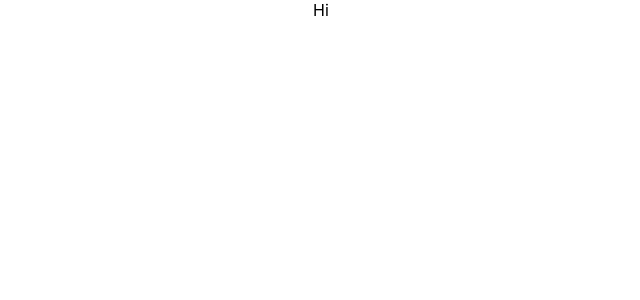
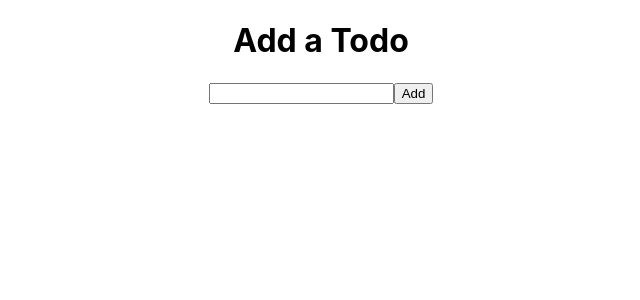
Before and after one commit to Ameer-Alaswad/Todolist-Typescript, a React (Create React App) app in the folder todolist/: page / in a window 1280 px wide. Shown: the top 300 px of the page, without its empty margins (319-959 px from the left). Built offline with nearby package versions, Linux system fonts and the light colour scheme.

Commit message:
adds add todo feature with delete todos

```diff
--- a/todolist/src/App.tsx
+++ b/todolist/src/App.tsx
@@ -1,10 +1,11 @@
 import React from 'react';
 import './App.css';
+import TodoList from './components/TodoList';
 
 function App() {
   return (
     <div className="App">
-    Hi
+    <TodoList />
     </div>
   );
 }
--- /dev/null
+++ b/todolist/src/components/TodoList.tsx
@@ -0,0 +1,38 @@
+import React,{useState,useId } from "react";
+
+interface Props {}
+
+const TodoList: React.FC<Props> = (props) => {
+  let todoId = useId()
+  const [todoListArray, setTodoListArray] = useState<string[]>([])
+  const [inputValue, setInputValue] = useState<string>("")
+  const handleTodoAdd = (event: React.MouseEvent<HTMLButtonElement>) => {
+    setTodoListArray([...todoListArray,inputValue])
+  };
+  const handleDeleteTodo = (event: React.MouseEvent<HTMLButtonElement>) => {
+    const makeTargetAnHtmlElement = event.target as Element
+    const selectedTodoList = makeTargetAnHtmlElement.previousElementSibling?.textContent
+  const filteredTodoLists =   todoListArray.filter(todo => {
+      if(todo === selectedTodoList) return null
+      return todo
+
+    });
+    setTodoListArray(filteredTodoLists);
+  };
+  const handleTodoInput = (event: React.ChangeEvent<HTMLInputElement>) => {
+    setInputValue(event.target.value)
+  };
+  console.log(inputValue);
+  console.log(todoListArray);
+  return (
+    <div>
+      <h1>Add a Todo</h1>
+      <input onChange={handleTodoInput} type="text" />
+      <button onClick={handleTodoAdd}>Add</button>
+      {todoListArray && todoListArray.map((todo,i) =>{
+        return <div key={todoId + i}><div>{todo}</div><span onClick={handleDeleteTodo}>x</span></div>
+      })}
+    </div>
+  );
+};
+export default TodoList;
```
